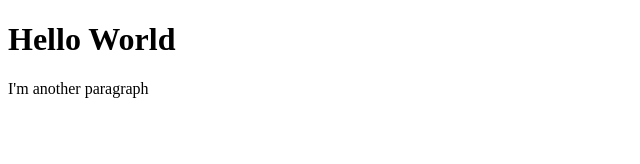
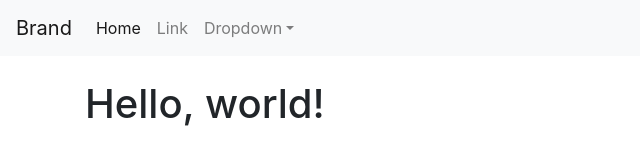
Before and after one commit to FMcapper/dataviz-repo1, a plain HTML site: page index.html in a window 1280 px wide. Shown: the whole page, without its empty margins (0-640 px from the left). Drawn offline with nearby package versions, Linux system fonts and the light colour scheme.

Commit message:
bootstrapped
now it's the bootstrap index

```diff
--- a/index.html
+++ b/index.html
@@ -1,7 +1,52 @@
 <!DOCTYPE html>
-<html>
-<body>
-<h1>Hello World</h1>
-<p>I'm another paragraph</p>
-</body>
-</html>
+<html lang="en">
+  <head>
+    <!-- Required meta tags -->
+    <meta charset="utf-8">
+    <meta name="viewport" content="width=device-width, initial-scale=1, shrink-to-fit=no">
+
+    <!-- Bootstrap CSS -->
+   <link rel="stylesheet" href="https://stackpath.bootstrapcdn.com/bootstrap/4.3.1/css/bootstrap.min.css" integrity="sha384-ggOyR0iXCbMQv3Xipma34MD+dH/1fQ784/j6cY/iJTQUOhcWr7x9JvoRxT2MZw1T" crossorigin="anonymous">
+
+  </head>
+
+  <body class="markdown github">
+
+    <nav class="navbar navbar-expand-md navbar-light bg-light">
+      <button class="navbar-toggler" type="button" data-toggle="collapse" data-target="#navbarTogglerDemo03" aria-controls="navbarTogglerDemo03" aria-expanded="false" aria-label="Toggle navigation">
+        <span class="navbar-toggler-icon"></span>
+      </button>
+      <a class="navbar-brand" href="#">Brand</a>
+
+      <div class="collapse navbar-collapse" id="navbarTogglerDemo03">
+        <ul class="navbar-nav mr-auto mt-2 mt-lg-0">
+          <li class="nav-item active">
+            <a class="nav-link" href="#">Home<span class="sr-only">(current)</span></a>
+          </li>
+          <li class="nav-item">
+            <a class="nav-link" href="#">Link</a>
+          </li>
+          <li class="nav-item dropdown">
+                <a class="nav-link dropdown-toggle" href="https://example.com" id="dropdown01" data-toggle="dropdown" aria-haspopup="true" aria-expanded="false">Dropdown</a>
+                <div class="dropdown-menu" aria-labelledby="dropdown01">
+                  <a class="dropdown-item" href="#">Link 1</a>
+                  <a class="dropdown-item" href="#">Link 2</a>
+                </div>
+        </ul>
+      </div>
+    </nav>
+
+  <div class="container">
+
+    <br>
+
+    <h1>Hello, world!</h1>
+
+  </div> <!-- /.container -->
+
+    <!-- jQuery first, then Popper, then Bootstrap JS. -->
+    <script src="https://code.jquery.com/jquery-3.3.1.slim.min.js" integrity="sha384-q8i/X+965DzO0rT7abK41JStQIAqVgRVzpbzo5smXKp4YfRvH+8abtTE1Pi6jizo" crossorigin="anonymous"></script>
+    <script src="https://cdnjs.cloudflare.com/ajax/libs/popper.js/1.14.7/umd/popper.min.js" integrity="sha384-UO2eT0CpHqdSJQ6hJty5KVphtPhzWj9WO1clHTMGa3JDZwrnQq4sF86dIHNDz0W1" crossorigin="anonymous"></script>
+    <script src="https://stackpath.boots
+
+  </body>
```
Also changed, not shown: 2 other files.
